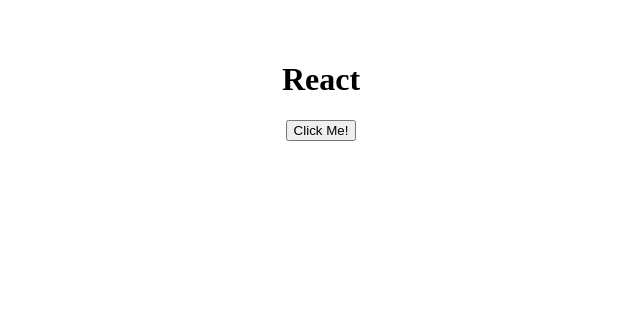
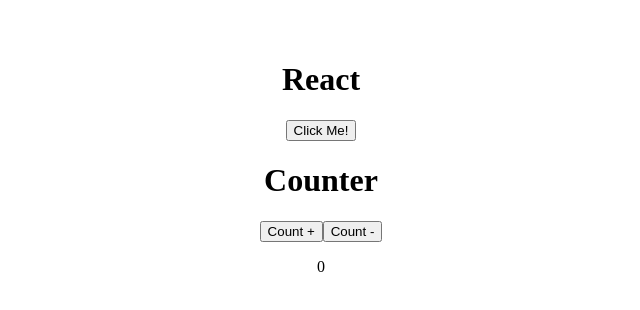
Before and after one commit to markymelnik/react-intro, a React (Vite) app: page / in a window 1280 px wide. Shown: the top 310 px of the page, without its empty margins (319-959 px from the left). Built offline with nearby package versions, Linux system fonts and the light colour scheme.

Commit message:
states (simple counter)

```diff
--- a/src/App.jsx
+++ b/src/App.jsx
@@ -1,5 +1,6 @@
 import React, { Component } from 'react';
 import MyComponent from './MyComponent';
+import Counter from './Counter';
 
 class App extends Component {
   constructor(props) {
@@ -13,9 +14,11 @@
   }
 
   render() {
+
     return (
       <div>
         <MyComponent title="React" onButtonClicked={this.onClickBtn} />
+        <Counter title="Counter" />
       </div>
     );
   }
--- /dev/null
+++ b/src/Counter.jsx
@@ -0,0 +1,43 @@
+import React, { Component } from 'react';
+
+class Counter extends Component {
+  constructor(props) {
+    super(props);
+
+    this.state = {
+      count: 0,
+    }
+
+    this.countUp = this.countUp.bind(this);
+    this.countDown = this.countDown.bind(this);
+
+  }
+
+  countUp() {
+    this.setState({
+      count: this.state.count + 1,
+    })
+  }
+
+  countDown() {
+    this.setState({
+      count: this.state.count - 1,
+    })
+  }
+
+  render() {
+
+    const { title } = this.props;
+
+    return (
+      <div>
+        <h1>{title}</h1>
+        <button onClick={this.countUp}>Count +</button>
+        <button onClick={this.countDown}>Count -</button>
+        <p>{this.state.count}</p>
+      </div>
+    )
+  }
+}
+
+export default Counter;
--- a/src/MyComponent.jsx
+++ b/src/MyComponent.jsx
@@ -3,14 +3,17 @@
 class MyComponent extends Component {
   constructor(props) {
     super(props);
+
   }
 
   render() {
 
+    const { title, onButtonClicked } = this.props;
+
     return (
       <div>
-        <h1>{this.props.title}</h1>
-        <button onClick={this.props.onButtonClicked}>Click Me!</button>
+        <h1>{title}</h1>
+        <button onClick={onButtonClicked}>Click Me!</button>
       </div>
     );
   }
```
